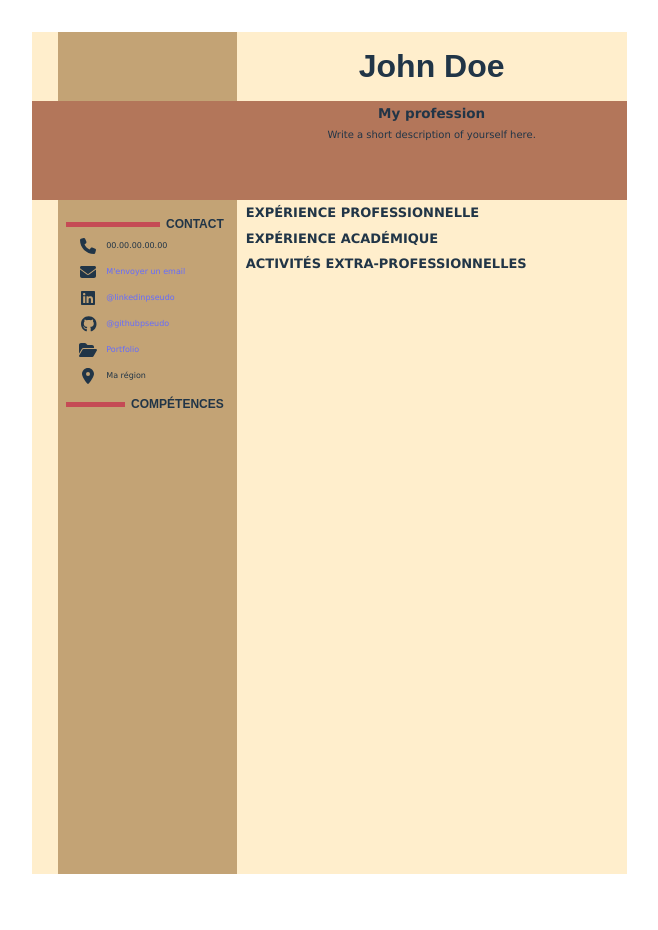
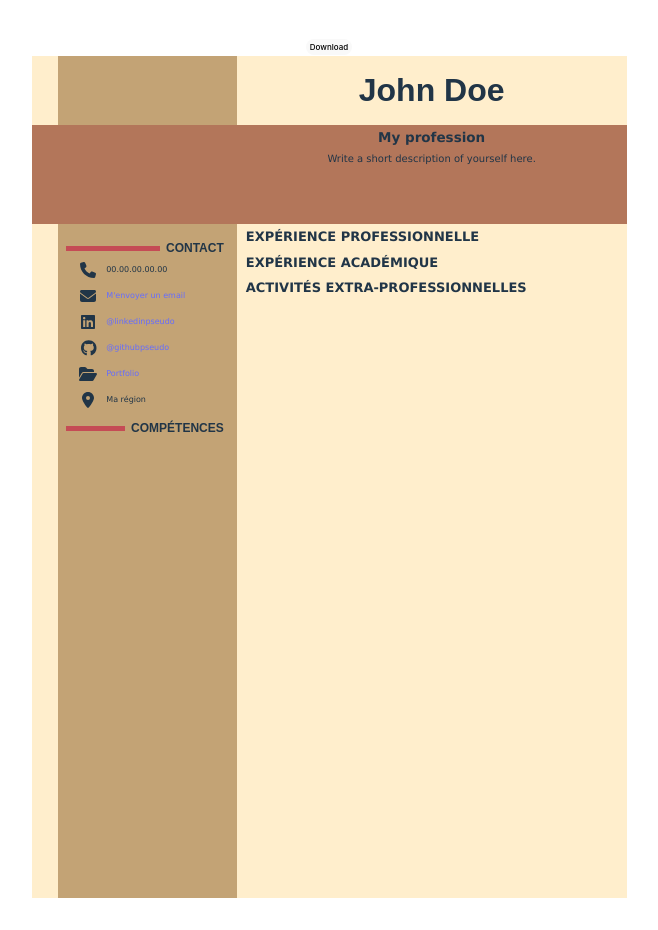
Before and after one commit to Qwib-Qwib/CV-generator, a React (Vite) app: page / in a window 1280 px wide. Shown: the whole page, without its empty margins (311-969 px from the left). Before the commit the page ends 906 px from the top, so only its background shows below. Built offline with nearby package versions, Linux system fonts and the light colour scheme.

Commit message:
Install packages for PDF rendering and implement it.

```diff
--- a/package.json
+++ b/package.json
@@ -15,6 +15,8 @@
     "@fortawesome/free-solid-svg-icons": "^6.4.2",
     "@fortawesome/react-fontawesome": "^0.2.0",
     "@react-pdf/renderer": "^3.1.12",
+    "html2canvas": "^1.4.1",
+    "jspdf": "^2.5.1",
     "react": "^18.2.0",
     "react-dom": "^18.2.0",
     "react-lite-month-picker": "^1.2.14"
--- a/src/App.jsx
+++ b/src/App.jsx
@@ -1,10 +1,32 @@
 import './App.css'
 import Resume from './components/Resume'
+import { useRef } from 'react'
+import html2canvas from 'html2canvas'
+import { jsPDF } from 'jspdf'
+import Button from './components/Button'
 
 function App() {
+  const printRef = useRef();
+
+  async function handleDownloadingPDF() {
+    const element = printRef.current;
+    const canvas = await html2canvas(element);
+    const data = canvas.toDataURL('image/png');
+
+    const pdf = new jsPDF();
+    const imgProperties = pdf.getImageProperties(data);
+    const pdfWidth = pdf.internal.pageSize.getWidth();
+    const pdfHeight =
+      (imgProperties.height * pdfWidth) / imgProperties.width;
+
+    pdf.addImage(data, 'PNG', 0, 0, pdfWidth, pdfHeight);
+    pdf.save('print.pdf');
+  }
+
   return (
     <>
-      <Resume />
+      <Button buttonType={'download'} handleClick={handleDownloadingPDF} />
+      <div ref={printRef}><Resume /></div>
     </>
   )
 }
--- a/src/components/Resume.jsx
+++ b/src/components/Resume.jsx
@@ -10,7 +10,7 @@ function Resume() {
   // Only one element can be edited at a time.
   // Editeable sections need it to determine whether they display fields or set values, and whether edition mode can be
   // activated.
-  // 0 means nothing is currently being edited. Otherwise, each editeable sections is assigned a number.
+  // 0 means nothing is currently being edited. Otherwise, each editeable section is assigned a number.
   const [focusedElement, setFocusedElement] = useState(0);
 
   return (
```
Also changed, not shown: 1 other file (tests, documents, lock files or other folders).
